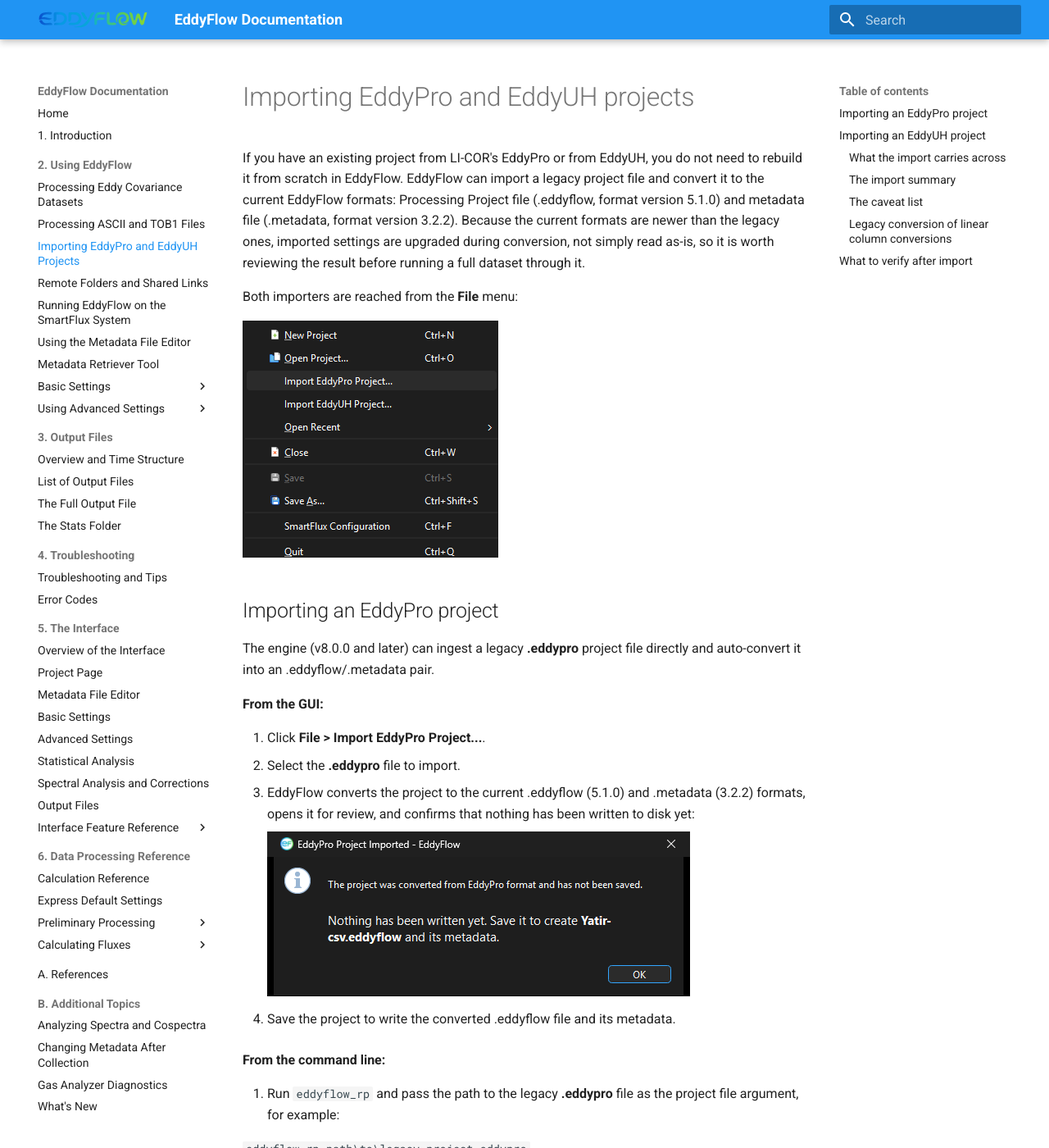
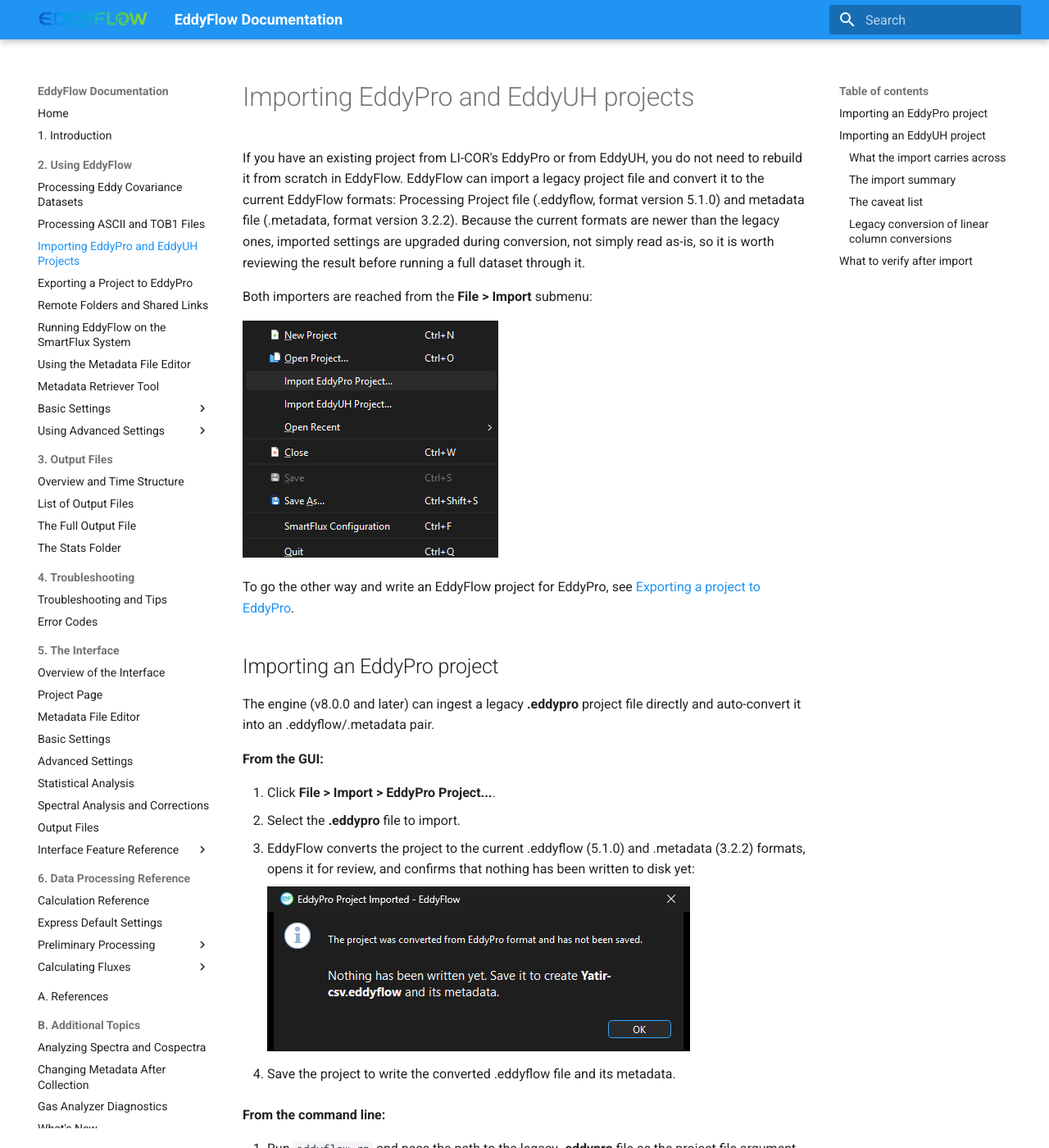
Before and after one commit to kebasaa/eddyflow-documentation, an MkDocs documentation site: the page built from docs/topics/importing-legacy-projects.md, in a window 1280 px wide and 1400 px high. Shown: the whole window at 82% size. Built offline with MkDocs 1.6.1 and Material for MkDocs 9.7.7, drawn with Linux system fonts in a browser that asks for light colours; some of the changed text lies outside the part shown.

Commit message:
Document exporting a project to EddyPro
A new page covers File > Export > EddyPro Project: the files written,
choosing the column for each of EddyPro's four gas slots, the fourth
gas's constants, and what the report lists - instruments EddyPro does
not know, methods it lacks, and options it does not have. The importers
are now under File > Import, and What's new has both.

```diff
--- a/docs/topics/importing-legacy-projects.md
+++ b/docs/topics/importing-legacy-projects.md
@@ -2,9 +2,11 @@
 
 If you have an existing project from LI-COR's EddyPro or from EddyUH, you do not need to rebuild it from scratch in EddyFlow. EddyFlow can import a legacy project file and convert it to the current EddyFlow formats: Processing Project file (.eddyflow, format version 5.1.0) and metadata file (.metadata, format version 3.2.2). Because the current formats are newer than the legacy ones, imported settings are upgraded during conversion, not simply read as-is, so it is worth reviewing the result before running a full dataset through it.
 
-Both importers are reached from the **File** menu:
+Both importers are reached from the **File > Import** submenu:
 
-![The File menu, showing the Import EddyPro Project and Import EddyUH Project items](../assets/file-menu-import-projects.png)
+![The File > Import submenu, showing the EddyPro Project and EddyUH Project items](../assets/file-menu-import-projects.png)
+
+To go the other way and write an EddyFlow project for EddyPro, see [Exporting a project to EddyPro](exporting-eddypro-projects.md#top).
 
 ## Importing an EddyPro project
 
@@ -12,7 +14,7 @@
 
 **From the GUI:**
 
-1. Click **File > Import EddyPro Project...**.
+1. Click **File > Import > EddyPro Project...**.
 2. Select the **.eddypro** file to import.
 3. EddyFlow converts the project to the current .eddyflow (5.1.0) and .metadata (3.2.2) formats, opens it for review, and confirms that nothing has been written to disk yet:
 
@@ -37,7 +39,7 @@
 
 ## Importing an EddyUH project
 
-**File > Import EddyUH Project...** converts an EddyUH project into a new, unsaved EddyFlow project.
+**File > Import > EddyUH Project...** converts an EddyUH project into a new, unsaved EddyFlow project.
 
 **What you select.** Choose the project's `preproc_<stem>` file. The file dialog is titled **Import an EddyUH Project** and offers the filter **EddyUH Preprocessing Setup (preproc_*)**; the file has no extension. It is a MATLAB level-5 MAT-file, which EddyFlow reads directly, including compressed variables, so no MATLAB installation is needed. A file that is not a MAT-file, or a MAT-file that holds neither `set_sonic` nor `Columnorder`, is refused with the warning **Not an EddyUH Project** or **EddyUH Project Not Imported**.
 
--- a/mkdocs.yml
+++ b/mkdocs.yml
@@ -39,6 +39,7 @@
     - "Processing Eddy Covariance Datasets": topics/tutorials.md
     - "Processing ASCII and TOB1 Files": topics/processing-ascii-and-tob1-files.md
     - "Importing EddyPro and EddyUH Projects": topics/importing-legacy-projects.md
+    - "Exporting a Project to EddyPro": topics/exporting-eddypro-projects.md
     - "Remote Folders and Shared Links": topics/remote-folders.md
     - "Running EddyFlow on the SmartFlux System": topics/smartflux-settings.md
     - "Using the Metadata File Editor": topics/metadata-file-editor-using.md
```
Also changed, not shown: docs/topics/exporting-eddypro-projects.md (added, +128 -0 lines), docs/topics/introduction-welcome-page.md (+1 -1 lines), docs/topics/whats-new.md (+7 -0 lines).
